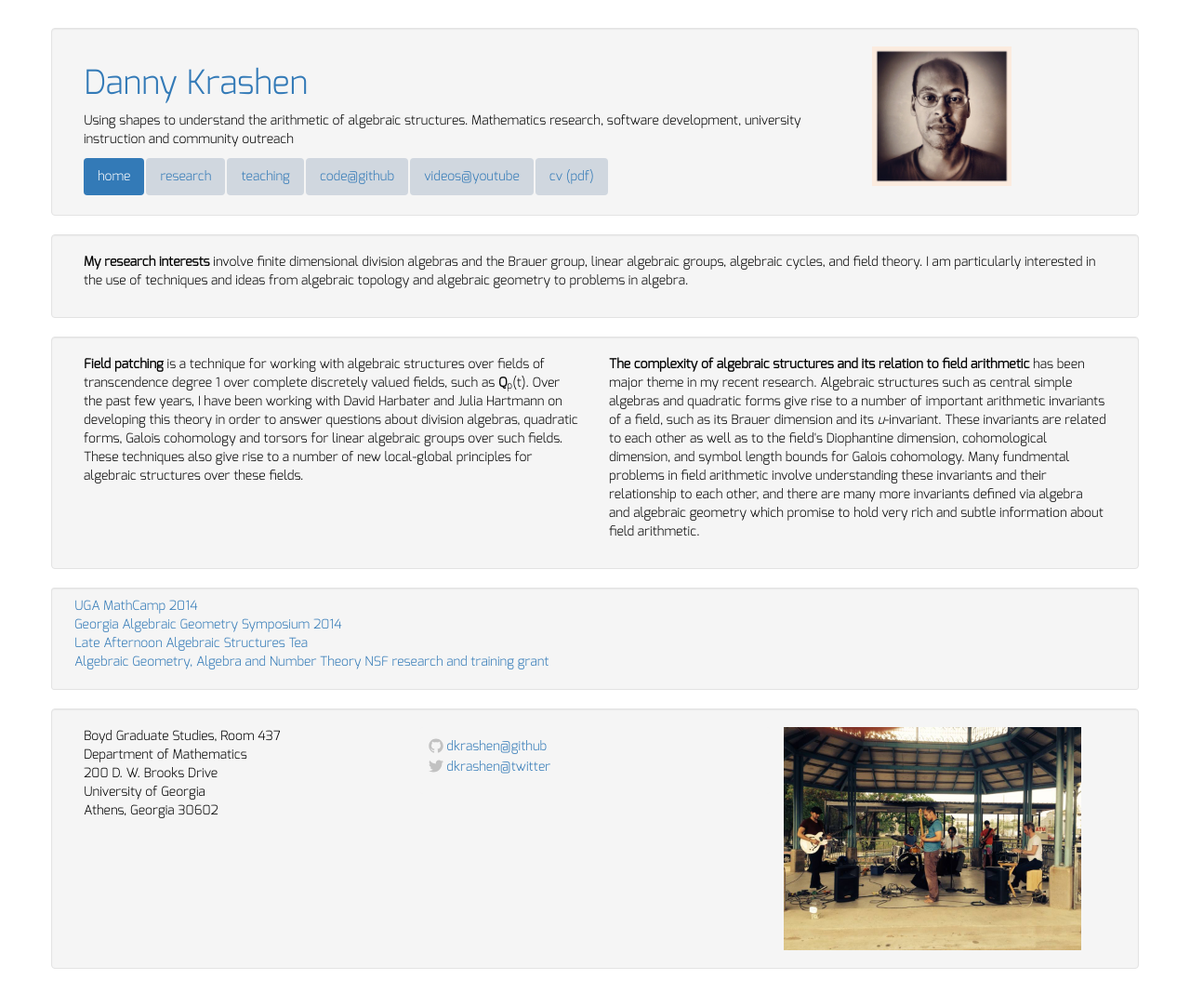
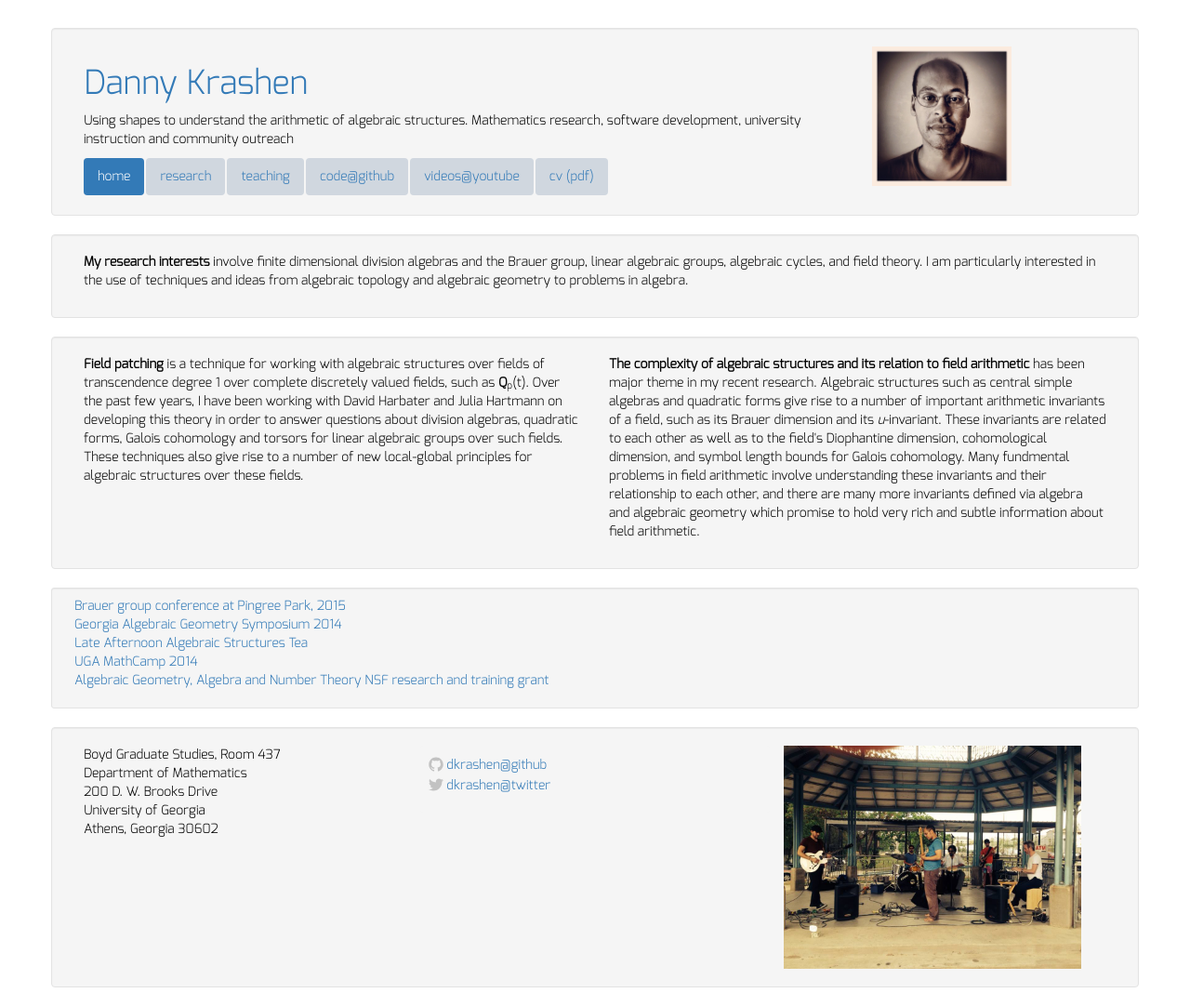
Before and after one commit to dkrashen/dkrashen.github.io, a Jekyll site: the page built from index.html, in a window 1280 px wide. Shown: the whole page at 93% size. Built offline with Jekyll 4.4.1, drawn with Linux system fonts in a browser that asks for light colours; nearby versions of some CDN libraries.

Commit message:
add link to brauer group conference

```diff
--- a/index.html
+++ b/index.html
@@ -48,11 +48,13 @@ layout: front
 <div class="row well well-sm">
 <div class="col-md-12">
 	<ul class="list-unstyled">
-		<li><a href="http://ugamathcamp.torsor.org/">UGA MathCamp 2014</a></li>
+		<li><a href="http://brauer.torsor.org/"
+      >Brauer group conference at Pingree Park, 2015</a></li>
 		<li><a href="http://gags.torsor.org/"
       >Georgia Algebraic Geometry Symposium 2014</a></li>
 		<li><a href="http://last.dkrashen.org"
       >Late Afternoon Algebraic Structures Tea</a></li>
+		<li><a href="http://ugamathcamp.torsor.org/">UGA MathCamp 2014</a></li>
 		<li><a href="http://agant.torsor.org/"
       >Algebraic Geometry, Algebra and Number Theory NSF
     research and training grant</a></li>
```
